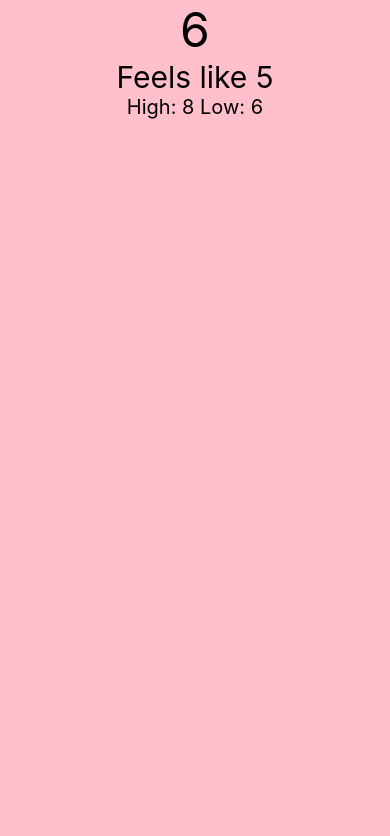
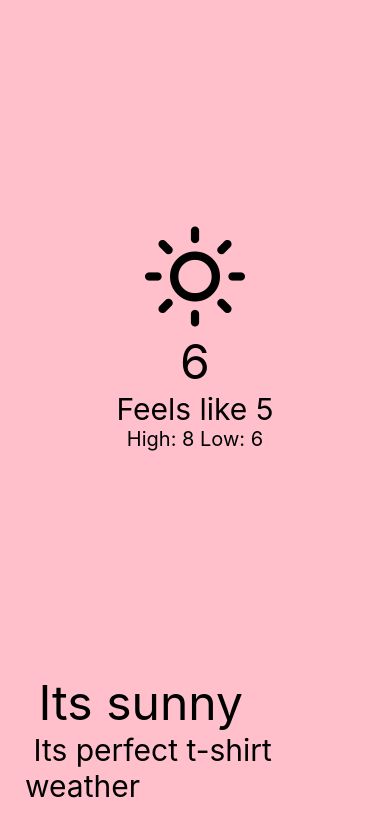
Before and after one commit to niatania102/weatherapp, a React Native app: screen / in a window 390 px wide. Shown: the top 836 px of the page. Built offline with nearby package versions, Linux system fonts and the light colour scheme.

Commit message:
add component

```diff
--- a/App.js
+++ b/App.js
@@ -1,45 +1,19 @@
-import React from 'react';
-import { SafeAreaView, StyleSheet, Text, View } from 'react-native';
+import React from "react"
+import { View, StyleSheet } from "react-native"
+import CurrentWeather from "./src/components/currentweather"
 
 const App = () => {
   return (
-    <SafeAreaView style={styles.wrapper}>
-      <View style={styles.container}>
-        <Text style={styles.temp}>
-          6
-        </Text>
-        <Text style={styles.feels}>
-          Feels like 5
-        </Text>
-        <Text style={styles.highLow}>
-          High: 8 Low: 6
-        </Text>
-      </View>
-    </SafeAreaView>
+    <View style={styles.container}>
+      <CurrentWeather/>
+    </View>
   )
 }
 
 const styles = StyleSheet.create({
-  wrapper: {
+  container: {
     flex: 1
-  },
-  container: {
-    flex: 1,
-    backgroundColor: 'pink',
-    alignItems: 'center'
-  },
-  temp: {
-    color: 'black',
-    fontSize: 48
-  },
-  feels: {
-    color: 'black',
-    fontSize: 30
-  },
-  highLow: {
-    color: 'black',
-    fontSize: 20
   }
-});
+})
 
 export default App
--- /dev/null
+++ b/src/components/CurrentWeather.js
@@ -0,0 +1,61 @@
+import React from 'react';
+import { SafeAreaView, StyleSheet, Text, View } from 'react-native';
+import { Feather } from '@expo/vector-icons';
+
+const CurrentWeather = () => {
+  return (
+    <SafeAreaView style={styles.wrapper}>
+      <View style={styles.container}>
+        <Feather name="sun" size={100} color="black" />
+        <Text style={styles.temp}> 6 </Text>
+        <Text style={styles.feels}> Feels like 5 </Text>
+        <Text style={styles.highLow}> High: 8 Low: 6 </Text>
+      </View>
+      <View style={styles.bodyWrapper}>
+        <Text style={styles.description}> Its sunny </Text>
+        <Text style={styles.message}> Its perfect t-shirt weather </Text>
+      </View>
+    </SafeAreaView>
+  )
+}
+
+const styles = StyleSheet.create({
+  wrapper: {
+    flex: 1,
+    backgroundColor: 'pink'
+  },
+  container: {
+    flex: 1,
+    alignItems: 'center',
+    justifyContent: 'center'
+  },
+  temp: {
+    color: 'black',
+    fontSize: 48
+  },
+  feels: {
+    color: 'black',
+    fontSize: 30
+  },
+  highLow: {
+    color: 'black',
+    fontSize: 20
+  },
+  highLowWrapper: {
+    flexDirection: 'row'
+  },
+  bodyWrapper: {
+    justifyContent: 'flex-end',
+    alignItems: 'flex-start',
+    paddingLeft: 25,
+    marginBottom: 40
+  },
+  description: {
+    fontSize: 48
+  },
+  message: {
+    fontSize: 30
+  }
+});
+
+export default CurrentWeather
```
